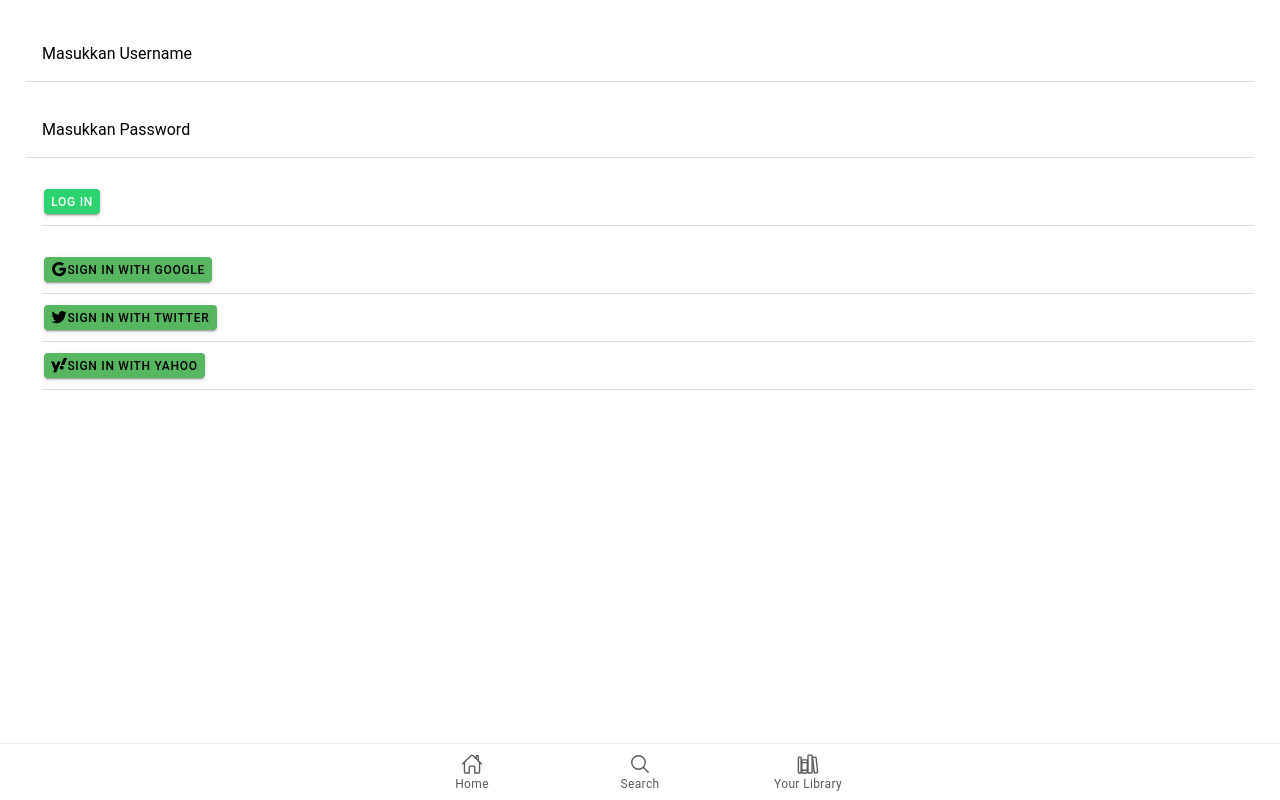
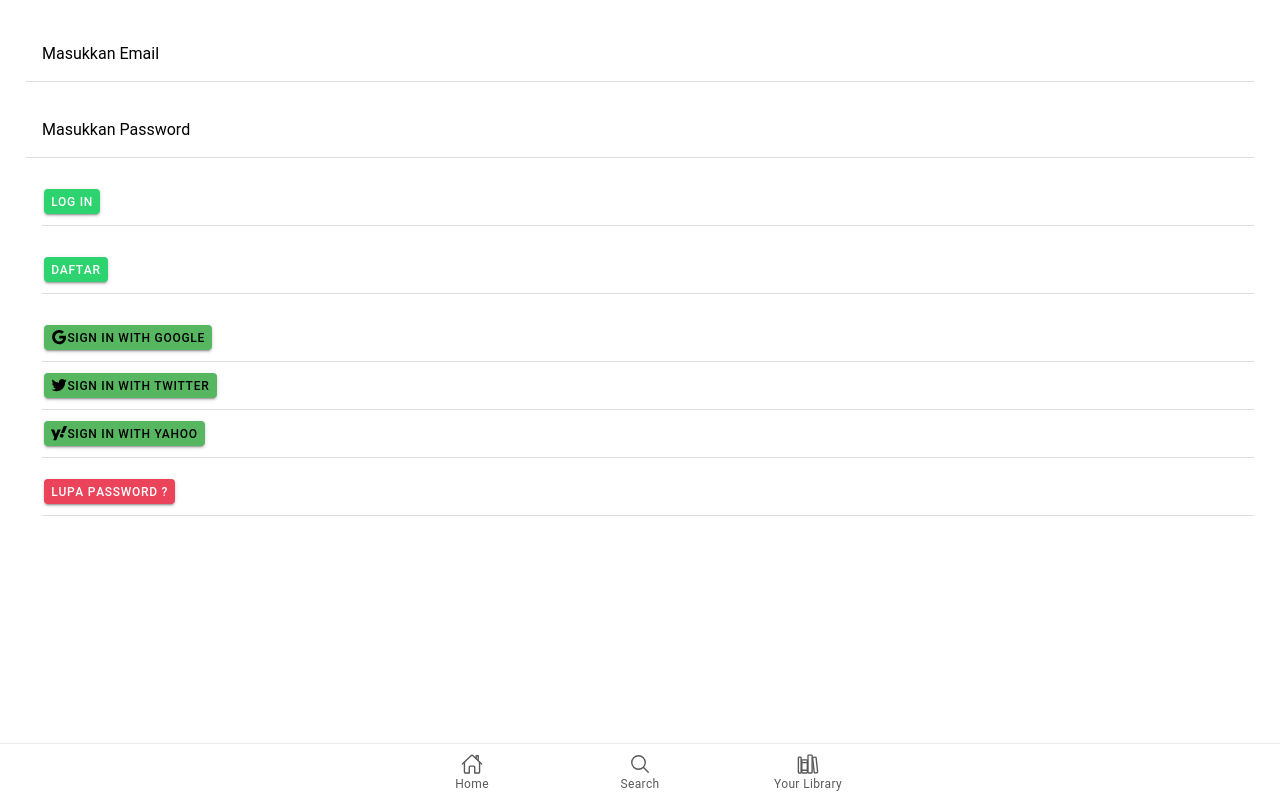
Before and after one commit to Pkoobz/Spotify-Project, a React (Vite) app in the folder Spotifyproject/: page /login in a window 1280 px wide. Built offline with nearby package versions, Linux system fonts and the light colour scheme; no server answers.

Commit message:
Update Login.tsx

```diff
--- a/Spotifyproject/src/pages/Login.tsx
+++ b/Spotifyproject/src/pages/Login.tsx
@@ -1,8 +1,40 @@
 import { IonButton, IonButtons, IonCol, IonContent, IonGrid, IonHeader, IonIcon, IonInput, IonItem, IonItemGroup, IonLabel, IonPage, IonRow, IonTitle, IonToolbar } from '@ionic/react';
 import ExploreContainer from '../components/ExploreContainer';
 import { logoGoogle, logoTwitter, logoYahoo } from 'ionicons/icons';
+import { useRef, useState } from 'react';
+import "../firebaseConfig";
+
+import { collection, addDoc, getFirestore, getDocs } from "firebase/firestore";
+
+import { getStorage, uploadBytes, ref, getDownloadURL } from 'firebase/storage';
+import { getAuth, signInWithEmailAndPassword } from "firebase/auth";
+import { auth } from '../firebaseConfig';
+import { useHistory } from 'react-router-dom';
+import { GoogleAuthProvider } from "firebase/auth";
+
 
 const Login: React.FC = () => {
+  const [email, setEmail] = useState('');
+  const [password, setPassword] = useState('');
+  const history = useHistory();
+  const provider = new GoogleAuthProvider();
+
+  const onLogin = (e: { preventDefault: () => void; }) => {
+      e.preventDefault();
+      signInWithEmailAndPassword(auth, email, password)
+      .then((userCredential) => {
+          // Signed in
+          const user = userCredential.user;
+          history.push('/home');
+          console.log(user);
+      })
+      .catch((error) => {
+          const errorCode = error.code;
+          const errorMessage = error.message;
+          console.log(errorCode, errorMessage)
+      });
+  }
+
   return (
     <IonPage>
       <IonContent className='ion-padding'>
@@ -10,8 +42,8 @@ const Login: React.FC = () => {
           <IonRow className="ion-text-center">
             <IonCol>
               <IonItem>
-                <IonLabel position="floating">Masukkan Username</IonLabel>
-                <IonInput type="text" />
+                <IonLabel position="floating">Masukkan Email</IonLabel>
+                <IonInput type="text" onIonChange={(e:any)=>setEmail(e.target.value)}/>
               </IonItem>
             </IonCol>
           </IonRow>
@@ -21,7 +53,7 @@ const Login: React.FC = () => {
             <IonCol>
               <IonItem>
                 <IonLabel position="floating">Masukkan Password</IonLabel>
-                <IonInput type="text" />
+                <IonInput type="password" onIonChange={(e:any)=>setPassword(e.target.value)} />
               </IonItem>
             </IonCol>
           </IonRow>
@@ -30,7 +62,16 @@ const Login: React.FC = () => {
           <IonRow className="ion-text-center">
             <IonCol>
               <IonItem>
-                <IonButton color="success">Log In</IonButton>
+                <IonButton color="success" onClick={onLogin}>Log In</IonButton>
+              </IonItem>
+            </IonCol>
+          </IonRow>
+        </IonGrid>
+        <IonGrid>
+          <IonRow className="ion-text-center">
+            <IonCol>
+              <IonItem>
+                <IonButton color="success" routerLink='/registration'>Daftar</IonButton>
               </IonItem>
             </IonCol>
           </IonRow>
@@ -45,6 +86,13 @@ const Login: React.FC = () => {
               </IonItemGroup>
             </IonCol>
           </IonRow>
+          <IonRow className="ion-text-center">
+            <IonCol>
+              <IonItem>
+                <IonButton color="danger" routerLink='/lupa'>Lupa Password ?</IonButton>
+              </IonItem>
+            </IonCol>
+          </IonRow>
         </IonGrid>
       </IonContent>
     </IonPage>
```
